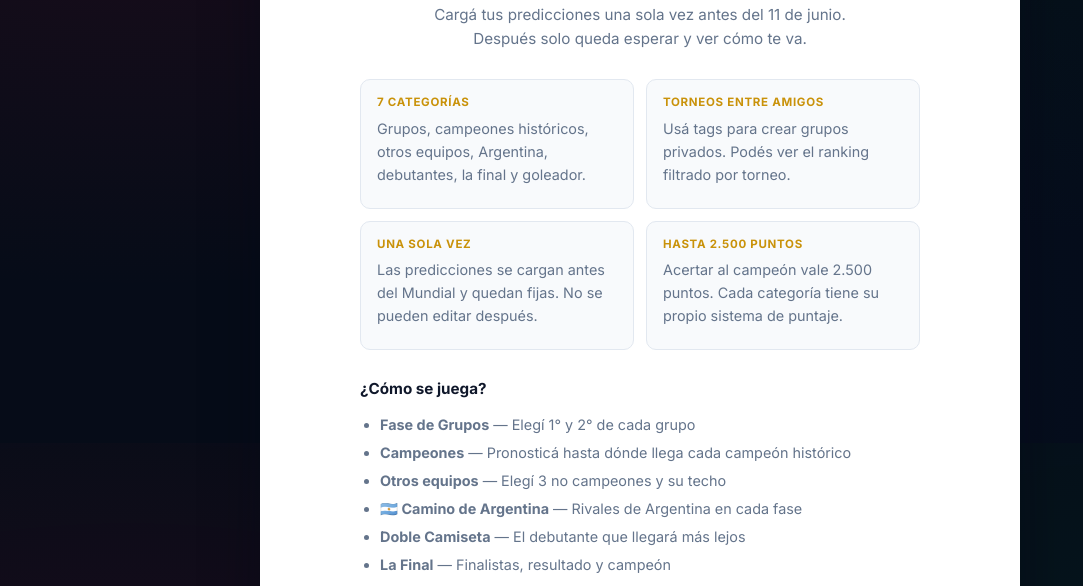
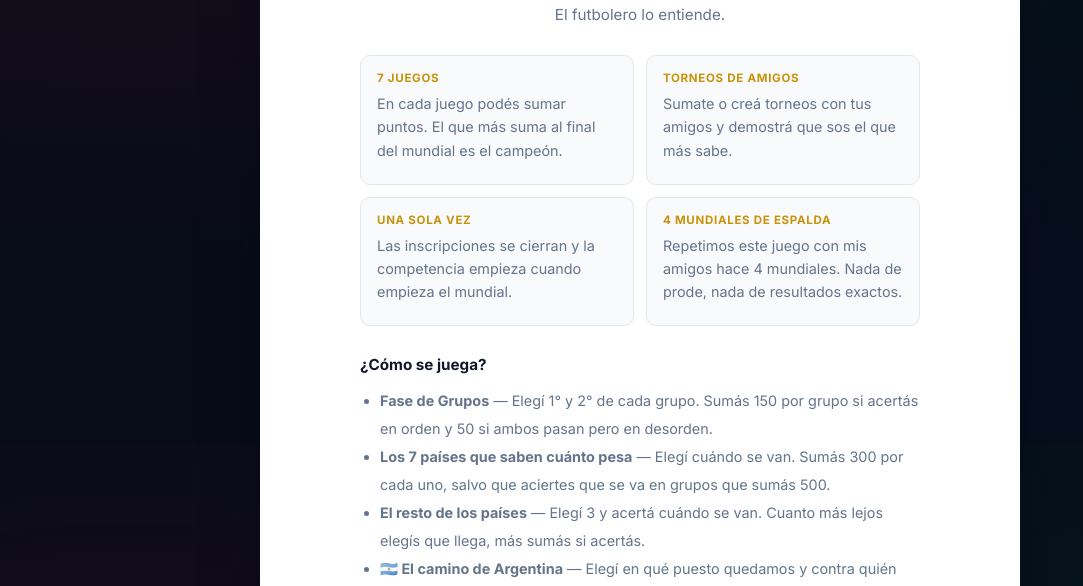
Before and after one commit to fedefliguer/el-juego-del-mundial, a plain HTML site: page index.html in a window 1280 px wide. Shown: the part 357-943 px from the top of the page, without its empty margins (0-1083 px from the left). Drawn offline with nearby package versions, Linux system fonts and the light colour scheme; a web font is replaced by a local one.

Commit message:
Wording: landing con nuevo texto, titulos y descripciones de pasos actualizados, puntajes ajustados a scoring.js

```diff
--- a/index.html
+++ b/index.html
@@ -35,38 +35,38 @@
             <div class="landing-badge">USA · Canadá · México · 2026</div>
             <div class="landing-icon">🏆</div>
             <h1>El Juego del Mundial</h1>
-            <p class="landing-sub">Cargá tus predicciones una sola vez antes del 11 de junio.<br>Después solo queda esperar y ver cómo te va.</p>
+            <p class="landing-sub">El futbolero lo entiende.</p>
           </div>
 
           <div class="rules">
             <div class="rules-grid">
               <div class="rules-card">
-                <h4>7 categorías</h4>
-                <p>Grupos, campeones históricos, otros equipos, Argentina, debutantes, la final y goleador.</p>
+                <h4>7 JUEGOS</h4>
+                <p>En cada juego podés sumar puntos. El que más suma al final del mundial es el campeón.</p>
               </div>
               <div class="rules-card">
-                <h4>Torneos entre amigos</h4>
-                <p>Usá tags para crear grupos privados. Podés ver el ranking filtrado por torneo.</p>
+                <h4>TORNEOS DE AMIGOS</h4>
+                <p>Sumate o creá torneos con tus amigos y demostrá que sos el que más sabe.</p>
               </div>
               <div class="rules-card">
-                <h4>Una sola vez</h4>
-                <p>Las predicciones se cargan antes del Mundial y quedan fijas. No se pueden editar después.</p>
+                <h4>UNA SOLA VEZ</h4>
+                <p>Las inscripciones se cierran y la competencia empieza cuando empieza el mundial.</p>
               </div>
               <div class="rules-card">
-                <h4>Hasta 2.500 puntos</h4>
-                <p>Acertar al campeón vale 2.500 puntos. Cada categoría tiene su propio sistema de puntaje.</p>
+                <h4>4 MUNDIALES DE ESPALDA</h4>
+                <p>Repetimos este juego con mis amigos hace 4 mundiales. Nada de prode, nada de resultados exactos.</p>
               </div>
             </div>
 
             <h3>¿Cómo se juega?</h3>
             <ul>
-              <li><strong>Fase de Grupos</strong> — Elegí 1° y 2° de cada grupo</li>
-              <li><strong>Campeones</strong> — Pronosticá hasta dónde llega cada campeón histórico</li>
-              <li><strong>Otros equipos</strong> — Elegí 3 no campeones y su techo</li>
-              <li><strong>🇦🇷 Camino de Argentina</strong> — Rivales de Argentina en cada fase</li>
-              <li><strong>Doble Camiseta</strong> — El debutante que llegará más lejos</li>
-              <li><strong>La Final</strong> — Finalistas, resultado y campeón</li>
-              <li><strong>Goleador</strong> — Máximo goleador y sus goles</li>
+              <li><strong>Fase de Grupos</strong> — Elegí 1° y 2° de cada grupo. Sumás 150 por grupo si acertás en orden y 50 si ambos pasan pero en desorden.</li>
+              <li><strong>Los 7 países que saben cuánto pesa</strong> — Elegí cuándo se van. Sumás 300 por cada uno, salvo que aciertes que se va en grupos que sumás 500.</li>
+              <li><strong>El resto de los países</strong> — Elegí 3 y acertá cuándo se van. Cuanto más lejos elegís que llega, más sumás si acertás.</li>
+              <li><strong>🇦🇷 El camino de Argentina</strong> — Elegí en qué puesto quedamos y contra quién vamos en cada ronda. Por cada ronda que adivinás sumás 300 puntos. Si te equivocás perdés todo. Podés plantarte.</li>
+              <li><strong>Doble camiseta</strong> — Elegí uno de los 4 países que debuta en el mundial. Si es el que más lejos llega sumás 400 puntos. Podés jugar más fuerte y elegir que ninguno de los otros 3 llega tan lejos: si pasa eso ganás 1000.</li>
+              <li><strong>La Final</strong> — Elegí los dos equipos que la juegan, el resultado y el campeón. Si acertás los dos finalistas ganás 500. Si además acertás el resultado otros 300 y si acertás el campeón 2500.</li>
+              <li><strong>Goleador</strong> — Elegí al que más goles hace. Sumás 400 puntos si lo acertás, 100 si acertás cuántos goles hace y 1000 si acertás ambas.</li>
             </ul>
           </div>
 
--- a/js/data.js
+++ b/js/data.js
@@ -123,44 +123,44 @@ const STEPS = [
   {
     id: 'groups',
     title: 'Fase de Grupos',
-    desc: 'Elegí 1° y 2° de cada grupo',
+    desc: 'Elegí 1° y 2° de cada grupo. Sumás 150 si acertás en orden y 50 si ambos pasan pero en desorden.',
     type: 'groups',
     groups: ['A','B','C','D','E','F','G','H','I','J','K','L']
   },
   {
     id: 'champions',
-    title: 'Campeones del Mundo',
-    desc: '¿Hasta dónde llega cada campeón histórico?',
+    title: 'Los 7 que saben cuánto pesa',
+    desc: 'Elegí cuándo se van. Sumás 300 por cada uno, salvo que aciertes que se va en grupos que sumás 500.',
     type: 'champions'
   },
   {
     id: 'non_champions',
-    title: 'Otros equipos',
-    desc: 'Elegí 3 equipos no campeones y pronosticá su techo',
+    title: 'El resto del mundo',
+    desc: 'Elegí 3 equipos y acertá cuándo se van. Cuanto más lejos, más puntos.',
     type: 'non_champions'
   },
   {
     id: 'argentina',
     title: '🇦🇷 El Camino de Argentina',
-    desc: 'Pronosticá cada paso de Argentina en el torneo',
+    desc: 'Elegí en qué puesto quedamos y contra quién vamos en cada ronda. Por cada acierto sumás 300. Si te equivocás perdés todo. Podés plantarte.',
     type: 'argentina'
   },
   {
     id: 'doble_camiseta',
     title: 'Doble Camiseta',
-    desc: 'Elegí el debutante que llegará más lejos',
+    desc: 'Elegí el debutante que llega más lejos. Si le ponés "único" y acertás, son 1000 puntos.',
     type: 'doble_camiseta'
   },
   {
     id: 'final',
-    title: 'La Final del Mundial',
-    desc: '¿Quiénes la juegan, el resultado y el campeón?',
+    title: 'La Final',
+    desc: 'Elegí los dos equipos que la juegan, el resultado y el campeón. Acertar el campeón son 2500 puntos.',
     type: 'final'
   },
   {
     id: 'goleador',
-    title: 'Goleador del Torneo',
-    desc: 'Elegí al máximo goleador y sus goles',
+    title: 'Goleador',
+    desc: 'Elegí al que más goles hace. Si acertás jugador y cantidad, son 1000 puntos.',
     type: 'goleador'
   }
 ];
```
